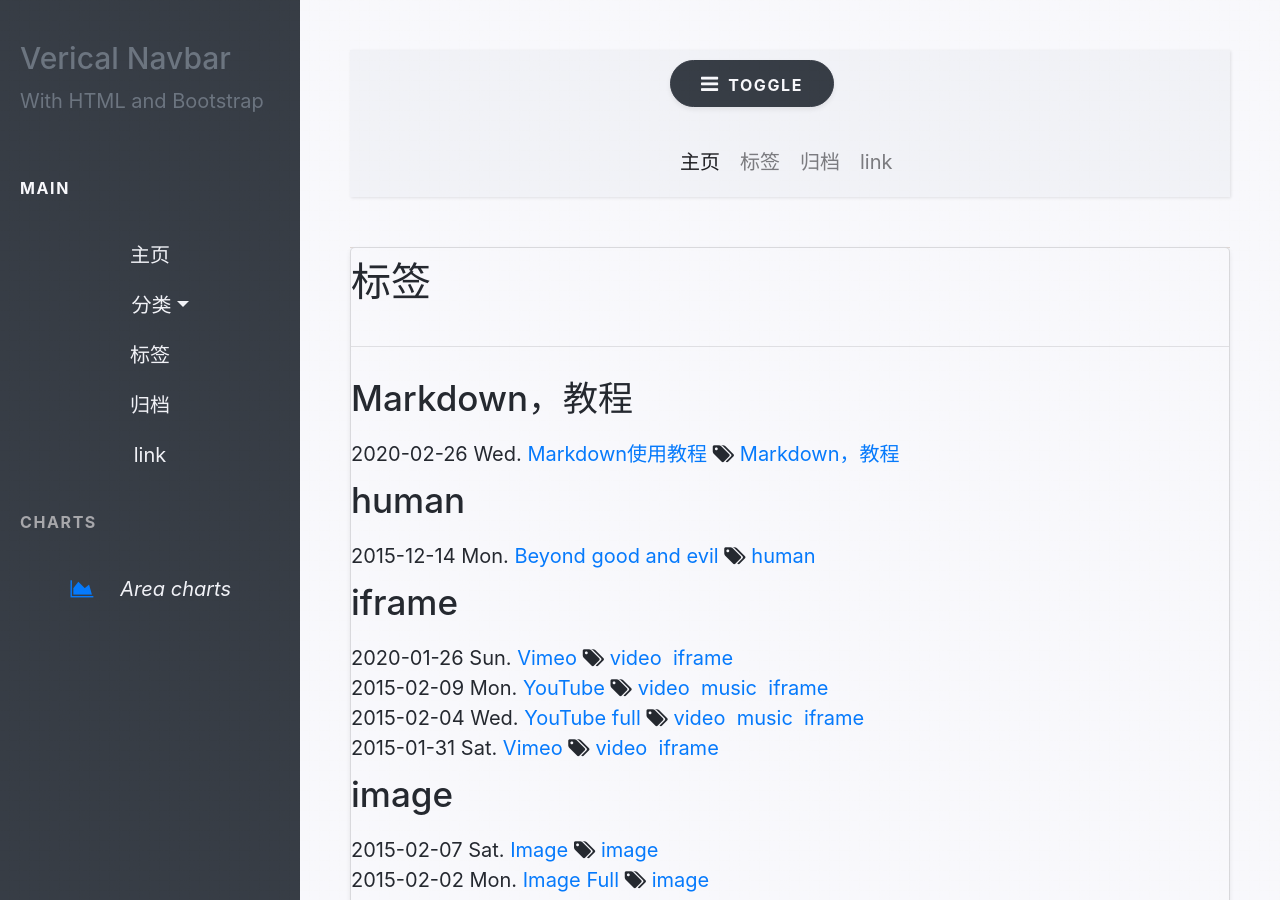
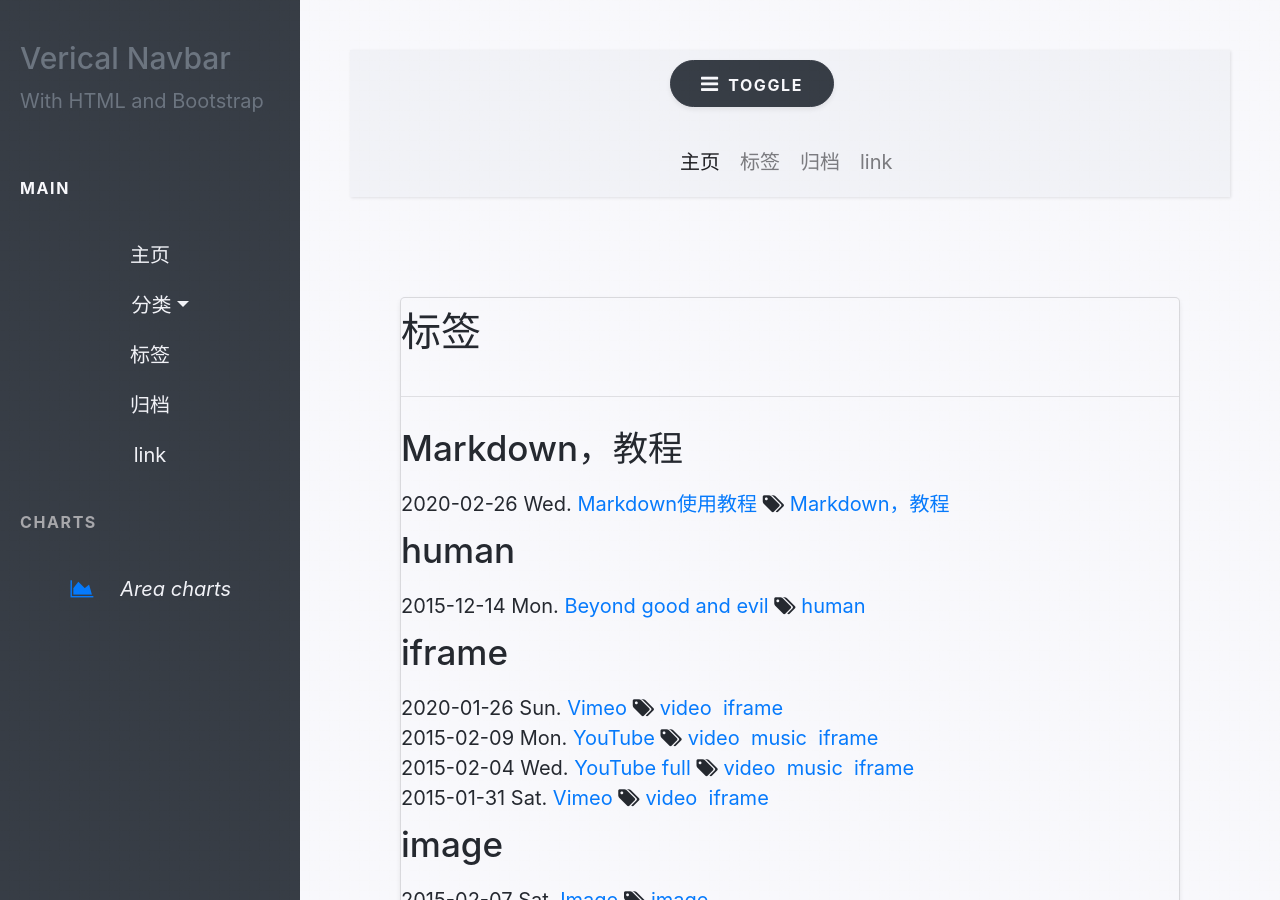
Before and after one commit to nengwuzhi/nengwuzhi.github.ioce, a Jekyll site: the page built from pages/tags.html, in a window 1280 px wide and 900 px high. Built offline with Jekyll 4.4.1, drawn with Linux system fonts in a browser that asks for light colours; nearby versions of some CDN libraries.

Commit message:
Update tags.html

```diff
--- a/pages/tags.html
+++ b/pages/tags.html
@@ -7,7 +7,7 @@ type: page
 ---
 
 
-<div class="content_container">
+<div class="col-md-12 container">
         <div class="card shadow-sm">
         <h2>标签</h2>
         <hr>
```
